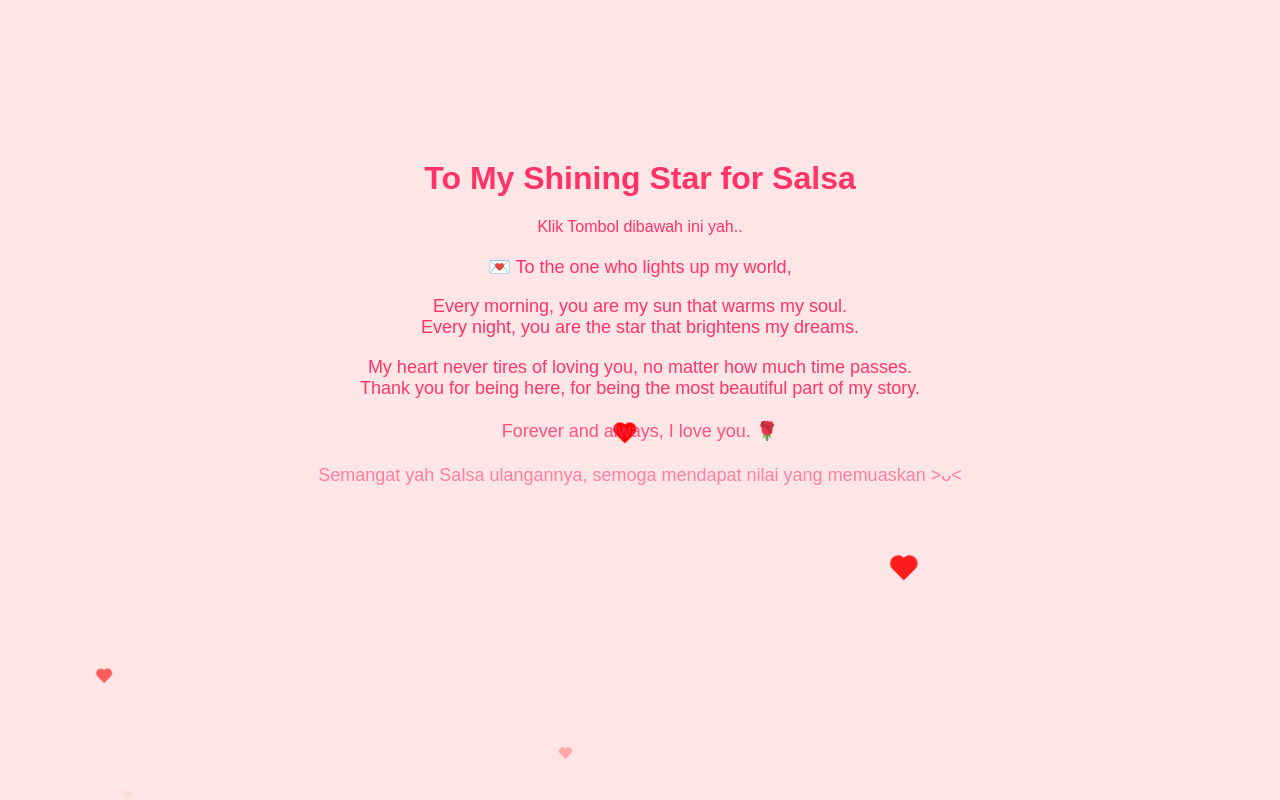
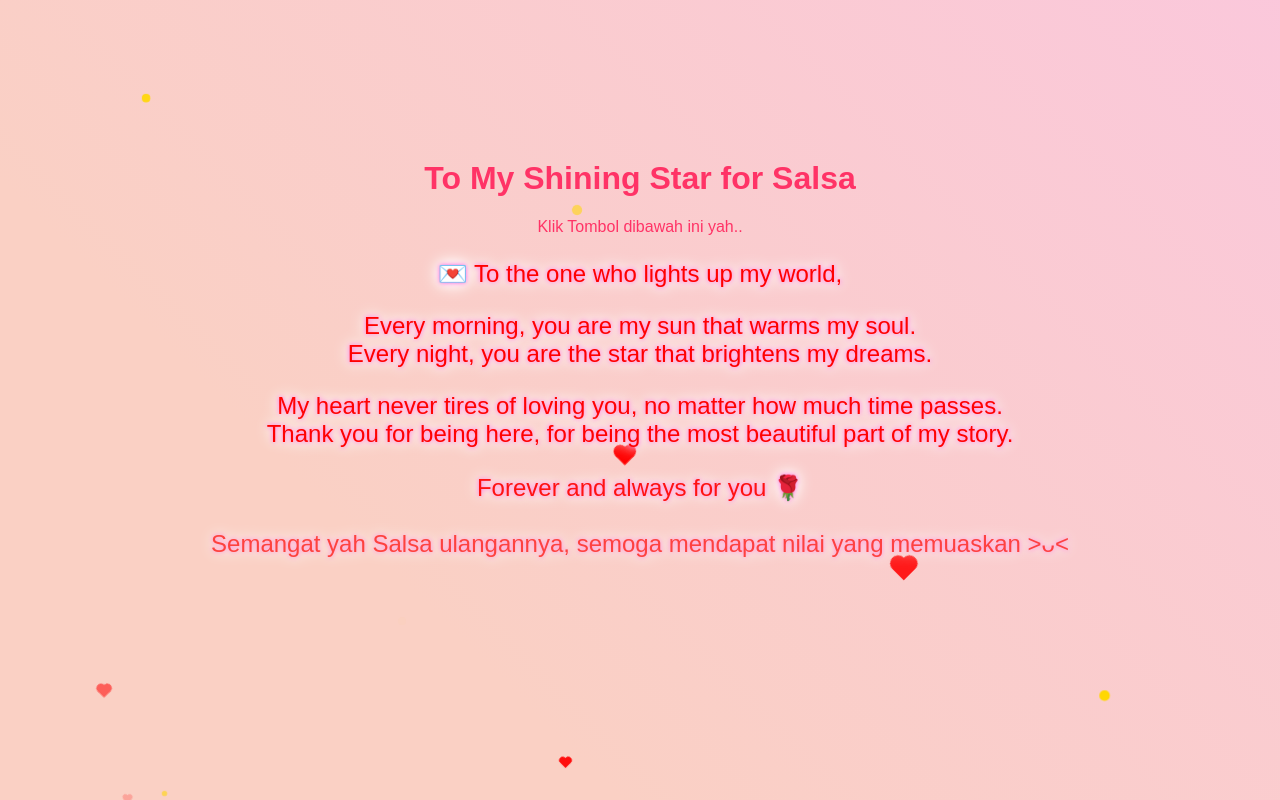
Before and after one commit to parizms/Formysaa, a plain HTML site: page index.html in a window 1280 px wide. Both pictures are taken after a click on the button "Open Letter". Drawn offline with Linux system fonts and the light colour scheme.

Commit message:
Update project

```diff
--- a/index.html
+++ b/index.html
@@ -18,7 +18,7 @@
               <br> Every night, you are the star that brightens my dreams.</p>
             <p>My heart never tires of loving you, no matter how much time passes.
               <br> Thank you for being here, for being the most beautiful part of my story.</p>
-            <p>Forever and always, I love you. 🌹</p>
+            <p>Forever and always for you 🌹</p>
             <p>Semangat yah Salsa ulangannya, semoga mendapat nilai yang memuaskan >ᴗ< </p>
         </div>
         <audio id="backgroundMusic" loop>
--- a/script.js
+++ b/script.js
@@ -103,3 +103,56 @@ function showLoveMessage() {
    // Mulai animasi hati
    startHeartAnimation();
 }
+
+function createSparkle() {
+   const sparkleContainer = document.querySelector('.heart-container');
+   const sparkle = document.createElement('div');
+   sparkle.classList.add('sparkle');
+
+   // Posisi acak di sekitar teks
+   sparkle.style.top = `${Math.random() * 100}%`;
+   sparkle.style.left = `${Math.random() * 100}%`;
+
+   // Ukuran acak
+   const size = Math.random() * 5 + 5; // Antara 5px dan 10px
+   sparkle.style.width = `${size}px`;
+   sparkle.style.height = `${size}px`;
+
+   sparkleContainer.appendChild(sparkle);
+
+   // Hapus sparkle setelah beberapa saat
+   setTimeout(() => {
+       sparkle.remove();
+   }, 1500);
+}
+
+setInterval(createSparkle, 300); // Tambahkan sparkle setiap 0.3 detik
+
+function createClickEffect(event) {
+   const particleContainer = document.createElement('div');
+   particleContainer.className = 'particle-container';
+   document.body.appendChild(particleContainer);
+
+   for (let i = 0; i < 10; i++) {
+       const particle = document.createElement('div');
+       particle.className = 'particle';
+       particle.style.left = `${event.clientX}px`;
+       particle.style.top = `${event.clientY}px`;
+
+       particleContainer.appendChild(particle);
+
+       const angle = Math.random() * 2 * Math.PI;
+       const distance = Math.random() * 100;
+
+       const x = Math.cos(angle) * distance;
+       const y = Math.sin(angle) * distance;
+
+       particle.style.transform = `translate(${x}px, ${y}px)`;
+       particle.style.opacity = '0';
+
+       setTimeout(() => particle.remove(), 1000);
+   }
+}
+
+document.getElementById('showMessage').addEventListener('click', createClickEffect);
+message.style.display = "block";
--- a/style.css
+++ b/style.css
@@ -33,6 +33,10 @@ button:hover {
 #loveMessage {
    margin-top: 20px;
    font-size: 18px;
+   position: relative; /* Pastikan elemen ini memiliki posisi */
+   z-index: 10; /* Z-index lebih tinggi dari elemen lainnya */
+  }
+
 }
 
 @keyframes slideUp {
@@ -108,3 +112,121 @@ button:hover {
        opacity: 0;
    }
 }
+
+@keyframes sparkle {
+   0% {
+       opacity: 0.5;
+       transform: scale(1);
+   }
+   50% {
+       opacity: 1;
+       transform: scale(1.5);
+   }
+   100% {
+       opacity: 0;
+       transform: scale(1);
+   }
+}
+
+.sparkle {
+   position: absolute;
+   width: 10px;
+   height: 10px;
+   background-color: gold;
+   border-radius: 50%;
+   animation: sparkle 1.5s infinite ease-in-out;
+}
+
+body {
+   background: linear-gradient(45deg, #ff9a9e, #fad0c4, #fad0c4, #fbc2eb);
+   background-size: 400% 400%;
+   animation: gradientMove 15s ease infinite;
+}
+
+@keyframes gradientMove {
+   0% {
+       background-position: 0% 50%;
+   }
+   50% {
+       background-position: 100% 50%;
+   }
+   100% {
+       background-position: 0% 50%;
+   }
+}
+
+#loveMessage p {
+   color: red;
+   font-size: 1.5rem;
+   text-shadow: 0 0 5px #ff55da, 0 0 10px white, 0 0 15px #fdfdfd, 0 0 20px #fdfdfd;
+   animation: glow 1.5s infinite alternate;
+}
+
+@keyframes glow {
+   0% {
+       text-shadow: 0 0 5px #fdfdfd, 0 0 10px #fdfdfd, 0 0 15px #fdfdfd, 0 0 20px #fdfdfd;
+   }
+   100% {
+       text-shadow: 0 0 5px #fdfdfd, 0 0 15px #fdfdfd, 0 0 20px #fdfdfd, 0 0 25px #ffffff;
+   }
+}
+
+.heart {
+   animation: floatUp 5s infinite ease-in-out, fadeIn 1s ease-in-out;
+}
+
+@keyframes fadeIn {
+   0% {
+       opacity: 0;
+   }
+   100% {
+       opacity: 1;
+   }
+}
+
+.particle-container {
+   position: fixed;
+   top: 0;
+   left: 0;
+   width: 100%;
+   height: 100%;
+   pointer-events: none;
+}
+
+.particle {
+   position: absolute;
+   width: 5px;
+   height: 5px;
+   background: gold;
+   border-radius: 50%;
+   animation: particleFade 1s ease-out forwards;
+}
+
+@keyframes particleFade {
+   0% {
+       opacity: 1;
+   }
+   100% {
+       opacity: 0;
+       transform: scale(0.5);
+   }
+}
+
+.heart-container, .particle-container {
+   z-index: 5; /* Lebih rendah dari elemen teks */
+}
+
+@keyframes fadeInText {
+   0% {
+       opacity: 0;
+       transform: translateY(20px);
+   }
+   100% {
+       opacity: 1;
+       transform: translateY(0);
+   }
+}
+
+#loveMessage p {
+   animation: fadeInText 2s ease forwards;
+}
```
